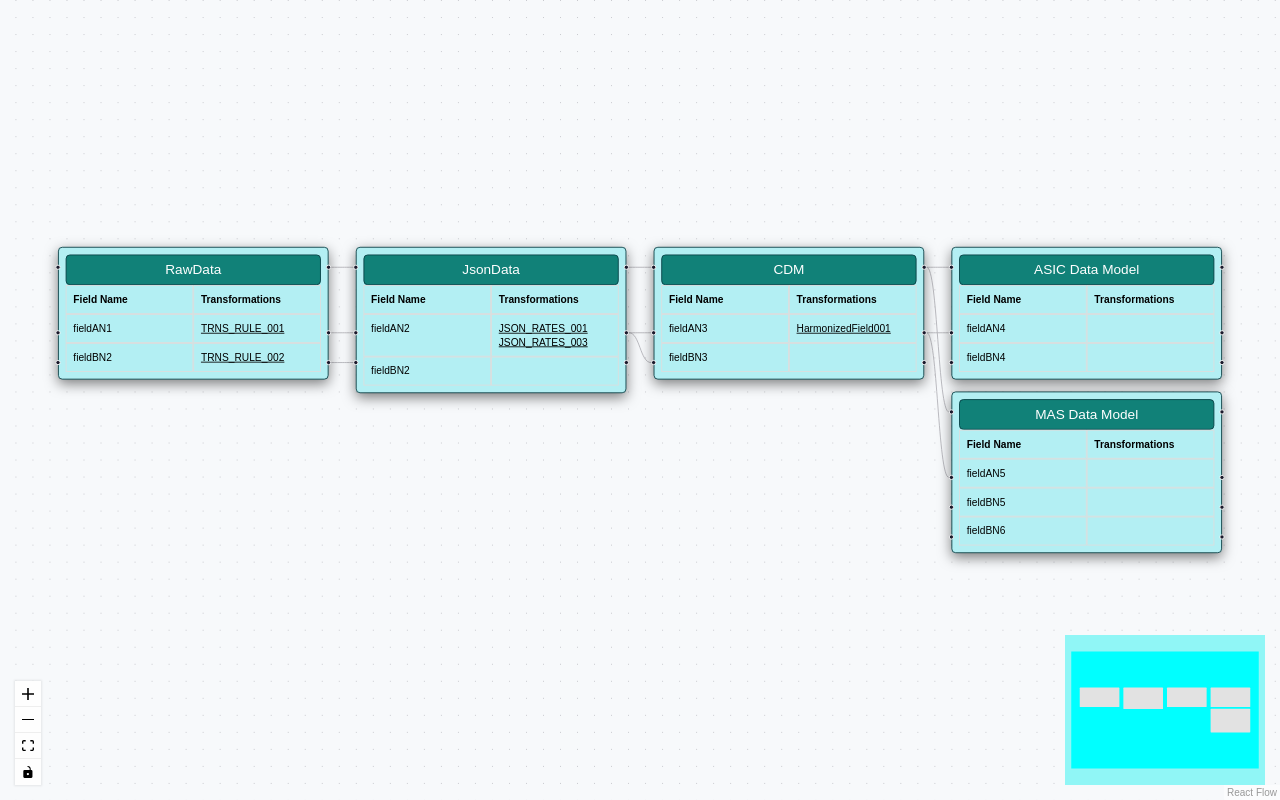
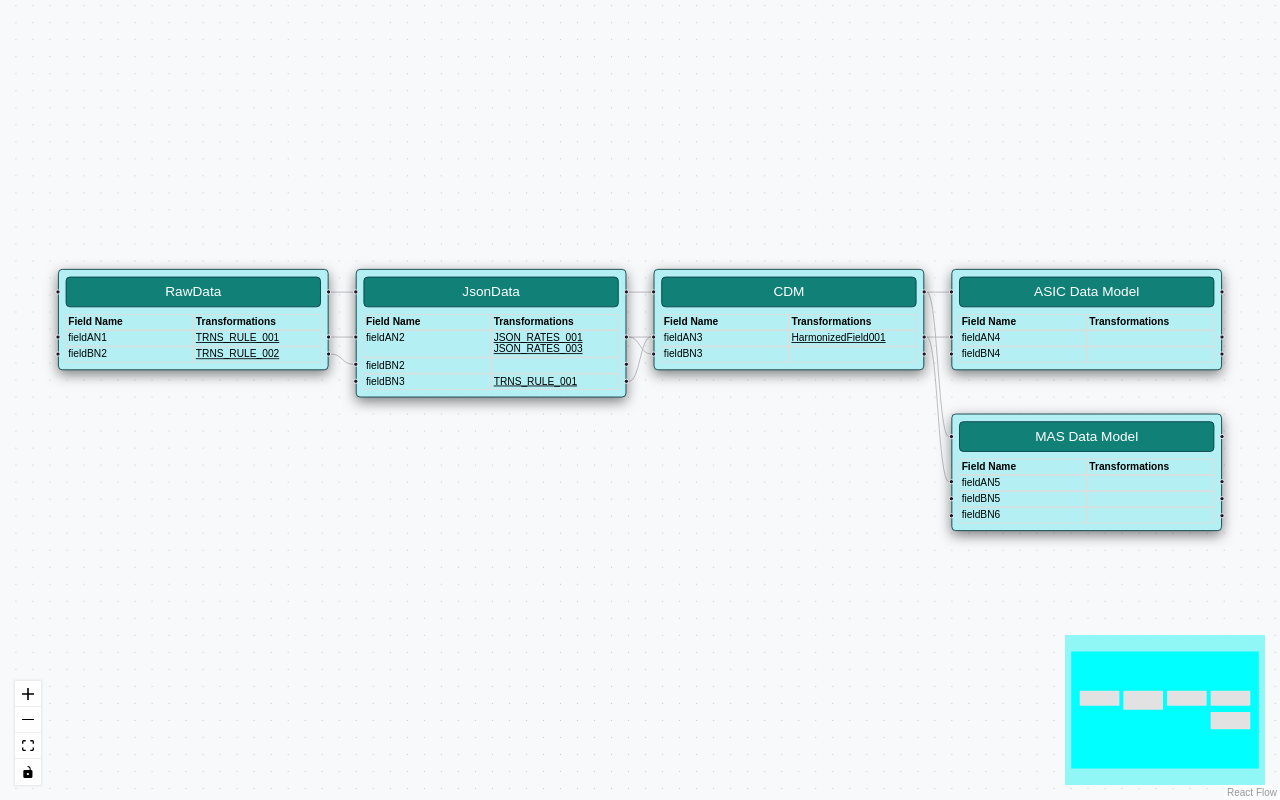
Before and after one commit to pks9862728888/react-flow-demo, a Next.js app: page / in a window 1280 px wide. Built offline with nearby package versions, Linux system fonts and the light colour scheme.

Commit message:
Fixed capability to adjust height automatically

```diff
--- a/src/app/components/TableNode/TableName.module.css
+++ b/src/app/components/TableNode/TableName.module.css
@@ -1,18 +1,27 @@
+:root {
+    --table-row-line-height: 13px;
+    --table-row-font-size: 12px;
+    --table-data-padding: 2px;
+    --border-radius: 5px;
+    --consistent-padding: 0.5rem;
+}
+
 .dataSetContainer {
-    padding: 0.5rem;
+    padding: var(--consistent-padding);
     background-color: #b3eff3;
     text-align: center;
     box-shadow: 0 5px 15px rgba(0, 0, 0, 0.5);
-    border-radius: 5px;
+    border-radius: var(--border-radius);
     border: 1px solid #053b42;
 }
 
 .assetName {
     background-color: #118178;
     color: #ffffff;
-    padding: 0.5rem;
+    padding: var(--consistent-padding);
+    margin-bottom: 0.5rem;
     font-size: 16px;
-    border-radius: 5px;
+    border-radius: var(--border-radius);
     border: 1px solid #053b42;
 }
 
@@ -38,7 +47,7 @@
 
 .cell, .header {
     flex: 1;
-    padding: 8px;
+    padding: var(--table-data-padding);
     border: 1px solid #ddd;
     max-width: 150px;
     min-width: 150px;
@@ -48,8 +57,8 @@
 }
 
 .header, .row, .cell {
-    font-size: .75rem;
-    line-height: 1rem;
+    font-size: var(--table-row-font-size);
+    line-height: var(--table-row-line-height);
 }
 
 .header {
@@ -57,12 +66,12 @@
 }
 
 .transformationRuleHyperlink {
-    font-size: .75rem; /* Extra small size */
+    font-size: var(--table-row-font-size); /* Extra small size */
     text-decoration: underline;
 }
 
 .tableConnectorLocation {
-    top: 1.5rem;
+    top: 1.7rem;
 }
 
 .li {
--- a/src/app/components/TableNode/TableNode.tsx
+++ b/src/app/components/TableNode/TableNode.tsx
@@ -3,9 +3,14 @@ import React, {ReactElement} from "react";
 import styles from './TableName.module.css';
 import {Handle, Position} from "@xyflow/react";
 import {TableNodeDataType} from "@/app/types/tablenode/TableNodeDataType";
+import {TableNodeDataRow} from "@/app/types/tablenode/TableNodeDataRow";
+import getEdgeHandleKey from "@/app/functions/tablenode/getEdgeHandleKey";
+import {DASH_SOURCE, DASH_TARGET} from "@/app/constants/appStringConstants";
+import getEdgeHandleKeyPrefix from "@/app/functions/tablenode/getEdgeHandleKeyPrefix";
 
-const fixedWidthFromTop: number = 101;
-const widthBetweenTwoRows: number = 35;
+const fixedHeightFromTop: number = 80;
+const heightBetweenTwoRows: number = 20;
+const transformationRuleHeight: number = 12;
 
 const TableNode = ({data}: { data: TableNodeDataType }): ReactElement => {
   const triggerNodeSelection = (dataRowId: string) => {
@@ -14,6 +19,26 @@ const TableNode = ({data}: { data: TableNodeDataType }): ReactElement => {
     } else {
       console.error("No triggerNodeSelection function found, data: ", data);
     }
+  }
+  let transformationRuleAdjustedDelta: number = 0;
+  // Cache is for storing height,
+  // Reason is while html rendering both right and left handle
+  // should contribute to transformationRuleRowsCount only once
+  const heightMapCache: Map<string, number> = new Map<string, number>();
+  const calculateHeightFromTopForHandle = (dataRow: TableNodeDataRow): number => {
+    const handleKey: string = getEdgeHandleKeyPrefix(data.id, dataRow.id);
+    if (!heightMapCache.has(handleKey)) {
+      // Calculate value from top of table
+      const top: number = fixedHeightFromTop + // fixed height from top
+        dataRow.colSeq * heightBetweenTwoRows + // adjustment for padding between two rows
+        transformationRuleAdjustedDelta; // adjustment for multiple rows
+      heightMapCache.set(handleKey, top);
+      // Update transformationRuleAdjustedDelta due to extra space occupied by transformations
+      let transformationRuleRowsCount: number =
+        dataRow.transformations?.length > 0 ? (dataRow.transformations.length - 1) : 0;
+      transformationRuleAdjustedDelta = transformationRuleAdjustedDelta + transformationRuleRowsCount * transformationRuleHeight;
+    }
+    return heightMapCache.get(handleKey) as number;
   }
   return (
     <div>
@@ -38,11 +63,11 @@ const TableNode = ({data}: { data: TableNodeDataType }): ReactElement => {
                  className={`${styles.row} ${dataRow.selected ? styles.rowSelected : ''}`}
                  onClick={() => triggerNodeSelection(dataRow.id)}>
               <Handle
-                id={data.id + "-" + dataRow.id + "-target"}
+                id={getEdgeHandleKey(data.id, dataRow.id, DASH_TARGET)}
                 type="target"
                 position={Position.Left}
                 isConnectable={true}
-                style={{top: fixedWidthFromTop + dataRow.colSeq * widthBetweenTwoRows}}
+                style={{top: calculateHeightFromTopForHandle(dataRow)}}
               />
               <div className={styles.cell}>{dataRow.fieldName}</div>
               <div className={styles.cell}>
@@ -57,11 +82,11 @@ const TableNode = ({data}: { data: TableNodeDataType }): ReactElement => {
                 </ul>
               </div>
               <Handle
-                id={data.id + "-" + dataRow.id + "-source"}
+                id={getEdgeHandleKey(data.id, dataRow.id, DASH_SOURCE)}
                 type="source"
                 position={Position.Right}
                 isConnectable={true}
-                style={{top: fixedWidthFromTop + dataRow.colSeq * widthBetweenTwoRows}}
+                style={{top: calculateHeightFromTopForHandle(dataRow)}}
               />
             </div>
           ))}
--- a/src/app/constants/data.tsx
+++ b/src/app/constants/data.tsx
@@ -55,6 +55,16 @@ export const initialNodes: ReactFlowNode[] = [
           fieldName: 'fieldBN2',
           selected: false,
           transformations: []
+        },
+        {
+          id: '3',
+          key: '2-3',
+          colSeq: 2,
+          fieldName: 'fieldBN3',
+          selected: false,
+          transformations: [
+            {id: 1, ruleId: "TRNS_RULE_001", type: "ENRICHMENT"}
+          ]
         }]
     },
     position: {x: 450, y: 100}
@@ -190,6 +200,14 @@ export const initialEdges: Edge[] = [
     targetHandle: '3-2-target',
     selected: false
   },
+  {
+    id: "e2-3-col3-1",
+    source: "2",
+    target: "3",
+    sourceHandle: "2-3-source",
+    targetHandle: '3-1-target',
+    selected: false
+  },
   // CDM field layer to reporting field layer (ASIC)
   {
     id: "e3-4-col1-1",
--- /dev/null
+++ b/src/app/functions/tablenode/getEdgeHandleKey.tsx
@@ -0,0 +1,7 @@
+import getEdgeHandleKeyPrefix from "@/app/functions/tablenode/getEdgeHandleKeyPrefix";
+
+const getEdgeHandleKey = (dataNodeId: string, dataRowId: string, suffix: string): string => {
+  return getEdgeHandleKeyPrefix(dataNodeId, dataRowId) + suffix;
+}
+
+export default getEdgeHandleKey;
```
